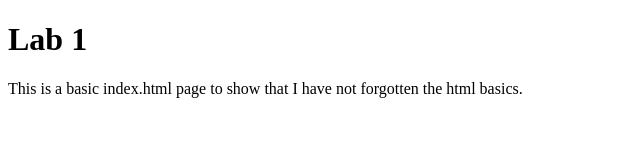
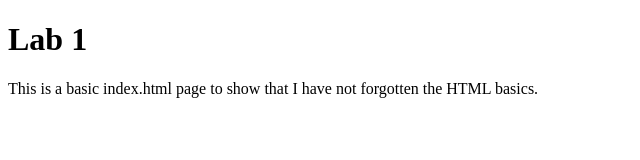
Before and after one commit to ITMD-362-02/lab1, a plain HTML site: page index.html in a window 1280 px wide. Shown: the full height of the page, 0-640 px from the left. Drawn offline with Linux system fonts and the light colour scheme.

Commit message:
resolved capitalization in HTML

```diff
--- a/index.html
+++ b/index.html
@@ -8,7 +8,7 @@
   <body>
     <h1>Lab 1</h1>
     <p>
-      This is a basic index.html page to show that I have not forgotten the html
+      This is a basic index.html page to show that I have not forgotten the HTML
       basics.
     </p>
   </body>
```
